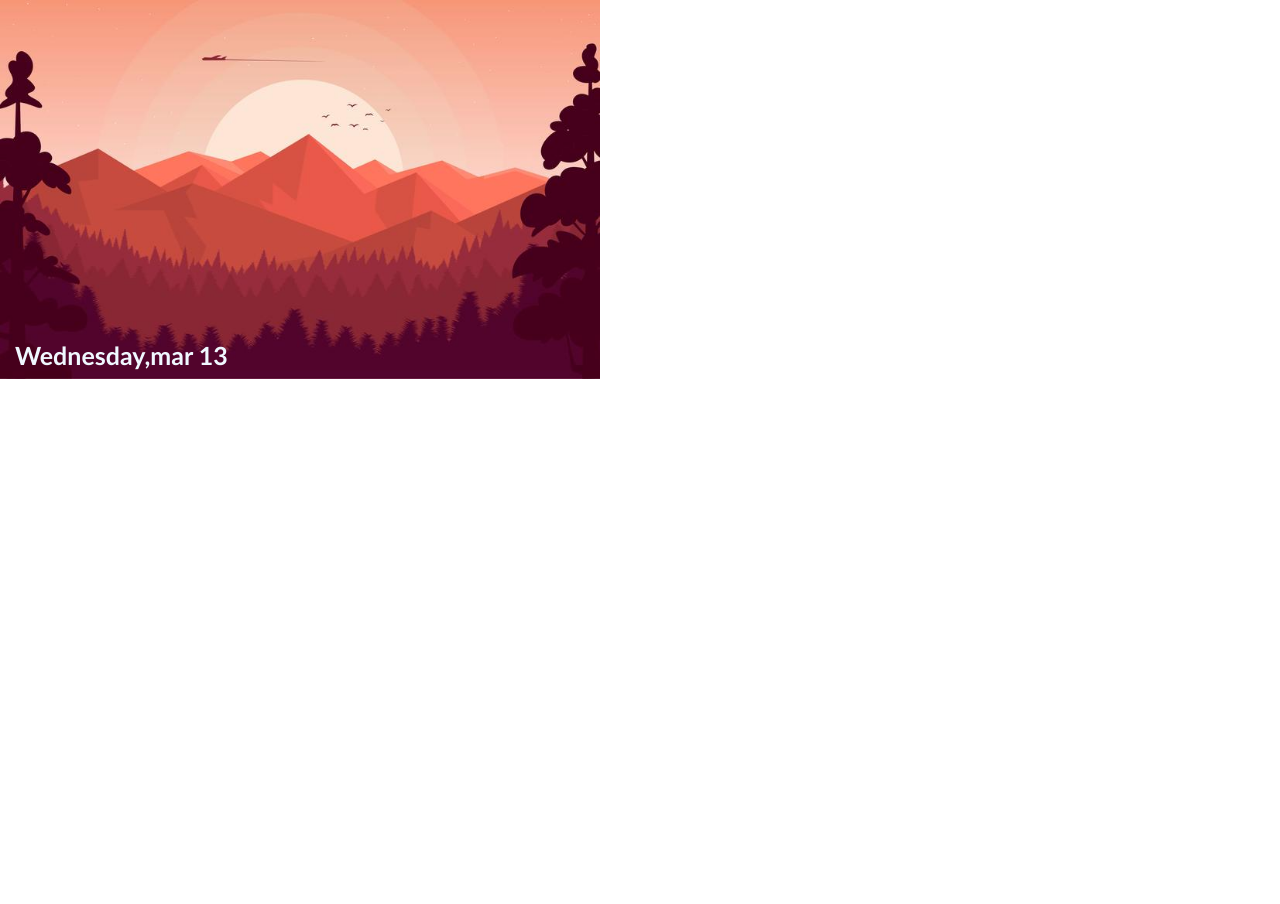
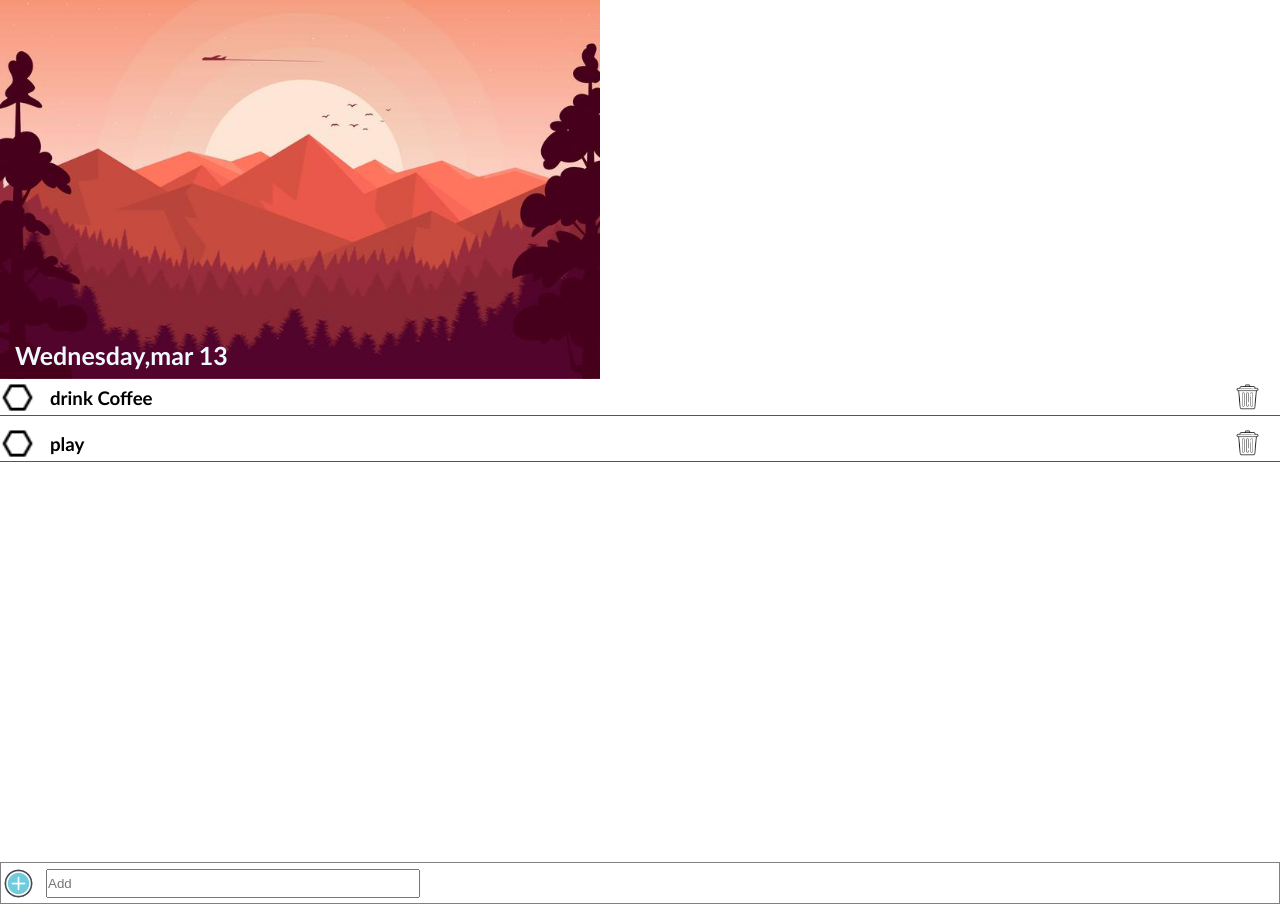
Before and after one commit to joaoprferreira/lista, a plain HTML site: page index.html in a window 1280 px wide. Before the commit the page ends 800 px from the top, so only its background shows below. Drawn offline with Linux system fonts and the light colour scheme.

Commit message:
finalizando desafio

```diff
--- a/index.html
+++ b/index.html
@@ -8,9 +8,17 @@
     <title>lista</title>
 </head>
 <body>
+    <section>
     <h2>Wednesday,mar 13</h2>
-    <div>
-
+    <div class="cooffe">
+        <div> <img src="./imagens/icons8-hexágono-24.png" alt=""> <h3>drink Coffee</h3></div> <img src="./imagens/icons8-remover-100.png" alt="">
     </div>
+    <div class="cooffe">
+        <div> <img src="./imagens/icons8-hexágono-24.png" alt=""> <h3>play</h3></div> <img src="./imagens/icons8-remover-100.png" alt="">
+    </div>
+    <footer>
+        <img src="./imagens/icons8-mais-64.png" alt="">        <input type="text" placeholder="Add">
+    </footer>
+    </section>
 </body>
 </html>
--- a/style.css
+++ b/style.css
@@ -7,14 +7,59 @@ body{
     background-repeat: no-repeat;
     background-size: 600px;
 }
+section{
+    height: 10vh;
+    width: auto;
+}
 img{
     width: 100%;
     height: auto;
 }
 h2{
-    position: absolute;
+    /* position: absolute; */
     margin: 340px 0px 0px 15px;
     color:  aliceblue;
     font-family: 'Gill Sans', 'Gill Sans MT', Calibri, 'Trebuchet MS', sans-serif;
     font-size: 25px
 }
+.cooffe{
+    display:flex;
+    margin-top:10px;
+    justify-content: space-between;
+    border-bottom: .5px solid rgba(0, 0, 0, 0.671);
+}
+.cooffe div{
+    display: flex;
+    align-items: center;
+}
+.cooffe h3 {
+    color: black;
+    font-family: 'Gill Sans', 'Gill Sans MT', Calibri, 'Trebuchet MS', sans-serif;
+}
+.cooffe img{
+    height: 35px;
+    width: auto;
+    display: flex;
+    justify-content: flex-end;
+    margin: 0px 15px 0px 0px;
+}
+footer{
+    height: 40px;
+    border: .5px solid rgba(0, 0, 0, 0.493);
+    margin-top: 50vh;
+    display: flex;
+    align-items: center;
+
+}
+footer img{
+    height: 35px;
+    width: auto;
+    /* display: flex;s; */
+    align-items: center;
+}
+footer input{
+    height: 25px;
+    width: 370px;
+    margin: 0px 0px 0px 10px;
+
+}
```
Also changed, not shown: imagens/icons8-hexágono-24.png (added), imagens/icons8-mais-64.png (added).
